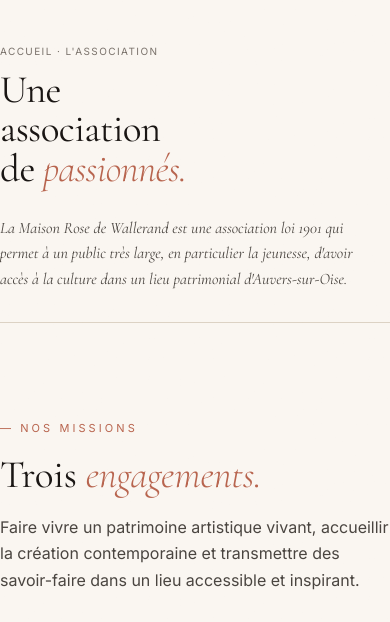
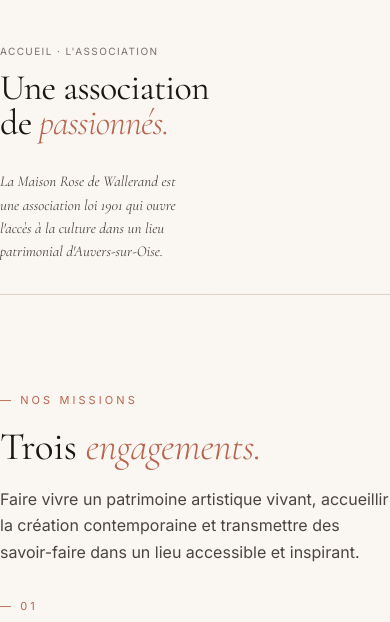
Before and after one commit to lamaisonrosedewallerand/lamaisonrose-site, a website: page association.html in a window 390 px wide. Shown: the part 138-760 px from the top of the page. Drawn offline with nearby package versions, Linux system fonts and the light colour scheme.

Commit message:
Tighten mobile page hero copy

```diff
--- a/assets/site.css
+++ b/assets/site.css
@@ -568,7 +568,7 @@
 
   .page-hero .lede {
     max-width: 34rem;
-    font-size: 18px;
+    font-size: 17px;
     line-height: 1.52;
   }
 
@@ -672,16 +672,17 @@
   }
 
   .page-hero .lede {
-    max-width: 30rem;
-    font-size: 16px;
-    line-height: 1.58;
+    max-width: 34ch;
+    font-size: 15px;
+    line-height: 1.56;
   }
 
   .page-hero h1 {
-    max-width: 11ch;
-    font-size: clamp(32px, 10vw, 42px);
-    margin-bottom: 14px;
-    line-height: 1.01;
+    max-width: 13.5ch;
+    font-size: clamp(30px, 9.2vw, 40px);
+    margin-bottom: 16px;
+    line-height: 0.98;
+    letter-spacing: -0.02em;
   }
 
   .page-hero-grid {
--- a/association.html
+++ b/association.html
@@ -92,7 +92,7 @@
       <div class="crumbs"><a href="index.html">Accueil</a> · L'Association</div>
       <h1>Une association de <em>passionnés.</em></h1>
     </div>
-    <p class="lede reveal d2">La Maison Rose de Wallerand est une association loi 1901 qui permet à un public très large, en particulier la jeunesse, d'avoir accès à la culture dans un lieu patrimonial d'Auvers-sur-Oise.</p>
+    <p class="lede reveal d2">La Maison Rose de Wallerand est une association loi 1901 qui ouvre l'accès à la culture dans un lieu patrimonial d'Auvers-sur-Oise.</p>
   </div>
 </section>
 
```
Also changed, not shown: contact.html (+1 -1 lines), evenements.html (+1 -1 lines), le-lieu.html (+1 -1 lines), stages.html (+1 -1 lines).
